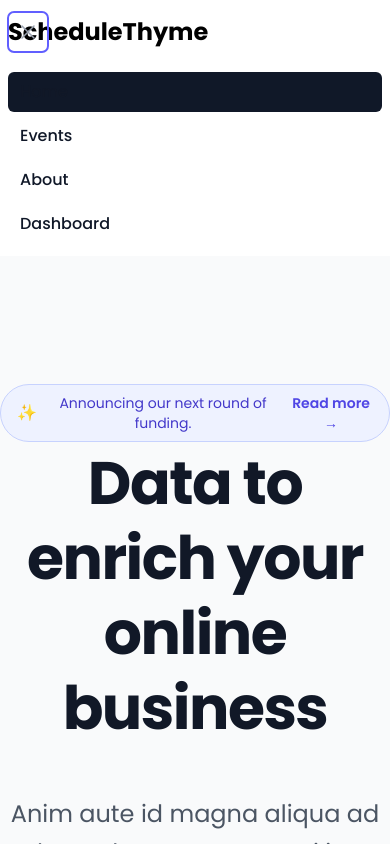
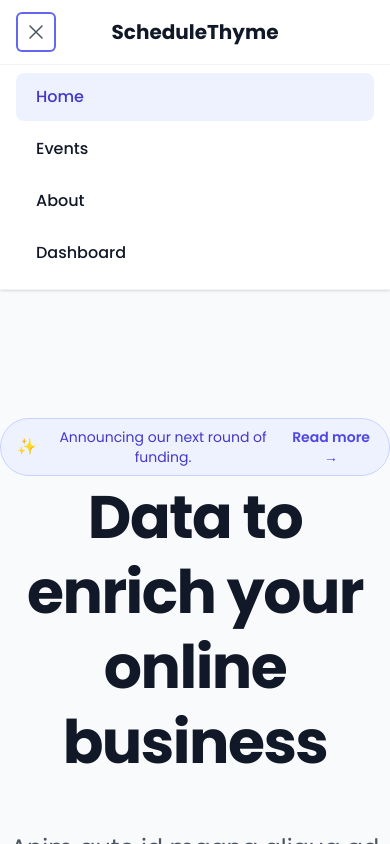
Before and after one commit to techthyme/schedulethyme, a Next.js app: page / in a window 390 px wide. Both pictures are taken after a click on the button "Open main menu". Shown: the top 844 px of the page. Built offline with nearby package versions, Linux system fonts and the light colour scheme.

Commit message:
nav mobile

```diff
--- a/src/components/ui/Navbar.tsx
+++ b/src/components/ui/Navbar.tsx
@@ -18,22 +18,22 @@ export default function Example() {
   return (
     <Disclosure
       as="nav"
-      className="relative bg-white-800 dark:bg-gray-800/50 dark:after:pointer-events-none dark:after:absolute dark:after:inset-x-0 dark:after:bottom-0 dark:after:h-px dark:after:bg-white/10"
+      className="relative bg-white/95 backdrop-blur-sm border-b border-neutral-200/50 dark:bg-neutral-900/95 dark:border-neutral-700/50 shadow-sm"
     >
-      <div className="mx-auto max-w-7xl px-2 sm:px-6 lg:px-8">
+      <div className="mx-auto max-w-7xl px-4 sm:px-6 lg:px-8">
         <div className="relative flex h-16 items-center justify-between">
           <div className="absolute inset-y-0 left-0 flex items-center sm:hidden">
             {/* Mobile menu button*/}
-            <DisclosureButton className="group relative inline-flex items-center justify-center rounded-md p-2 text-gray-400 hover:bg-white/5 hover:text-white focus:outline-2 focus:-outline-offset-1 focus:outline-indigo-500">
+            <DisclosureButton className="group relative inline-flex items-center justify-center rounded-md p-2 text-neutral-600 hover:bg-neutral-100 hover:text-neutral-900 dark:text-neutral-400 dark:hover:bg-neutral-800 dark:hover:text-neutral-100 focus:outline-none focus:ring-2 focus:ring-inset focus:ring-primary-500 transition-colors">
               <span className="absolute -inset-0.5" />
               <span className="sr-only">Open main menu</span>
-              <Bars3Icon aria-hidden="true" className="block size-6 group-data-open:hidden" />
-              <XMarkIcon aria-hidden="true" className="hidden size-6 group-data-open:block" />
+              <Bars3Icon aria-hidden="true" className="block h-6 w-6 group-data-[open]:hidden" />
+              <XMarkIcon aria-hidden="true" className="hidden h-6 w-6 group-data-[open]:block" />
             </DisclosureButton>
           </div>
-          <div className="flex flex-1 items-center justify-between">
+          <div className="flex flex-1 items-center justify-center sm:items-center sm:justify-between">
             <div className="flex shrink-0 items-center">
-              <span className="text-2xl font-bold text-black">ScheduleThyme</span>
+              <span className="text-xl sm:text-2xl font-bold text-neutral-900 dark:text-white">ScheduleThyme</span>
             </div>
             <div className="hidden sm:block">
               <div className="flex space-x-8">
@@ -44,9 +44,9 @@ export default function Example() {
                     aria-current={item.current ? 'page' : undefined}
                     className={classNames(
                       item.current
-                        ? 'text-black font-medium'
-                        : 'text-gray-700 hover:text-black',
-                      'px-3 py-2 text-sm font-medium transition-colors duration-200',
+                        ? 'text-primary-600 dark:text-primary-400 font-semibold'
+                        : 'text-neutral-700 hover:text-primary-600 dark:text-neutral-300 dark:hover:text-primary-400',
+                      'px-3 py-2 text-sm font-medium transition-colors duration-200 rounded-lg hover:bg-neutral-100 dark:hover:bg-neutral-800',
                     )}
                   >
                     {item.name}
@@ -55,14 +55,14 @@ export default function Example() {
               </div>
             </div>
           </div>
-          <div className="flex items-center">
-            {/* Empty space to balance the layout */}
+          <div className="absolute inset-y-0 right-0 flex items-center pr-2 sm:static sm:inset-auto sm:ml-6 sm:pr-0">
+            {/* Future: Profile dropdown or login button */}
           </div>
         </div>
       </div>
 
-      <DisclosurePanel className="sm:hidden">
-        <div className="space-y-1 px-2 pt-2 pb-3">
+      <DisclosurePanel className="sm:hidden bg-white/95 backdrop-blur-sm border-t border-neutral-200/50 dark:bg-neutral-900/95 dark:border-neutral-700/50">
+        <div className="space-y-1 px-4 pt-2 pb-3">
           {navigation.map((item) => (
             <DisclosureButton
               key={item.name}
@@ -71,9 +71,9 @@ export default function Example() {
               aria-current={item.current ? 'page' : undefined}
               className={classNames(
                 item.current
-                  ? 'bg-gray-900 text-shadow-gray-900 dark:bg-gray-950/50'
-                  : 'text-gray-900 hover:bg-white/5 hover:text-gray',
-                'block rounded-md px-3 py-2 text-base font-medium',
+                  ? 'bg-primary-50 text-primary-700 border-primary-500 dark:bg-primary-900/20 dark:text-primary-400 dark:border-primary-600'
+                  : 'text-neutral-900 hover:bg-neutral-100 hover:text-primary-600 dark:text-neutral-300 dark:hover:bg-neutral-800 dark:hover:text-primary-400',
+                'block rounded-lg px-4 py-3 text-base font-medium transition-colors border-l-4 border-transparent',
               )}
             >
               {item.name}
```
